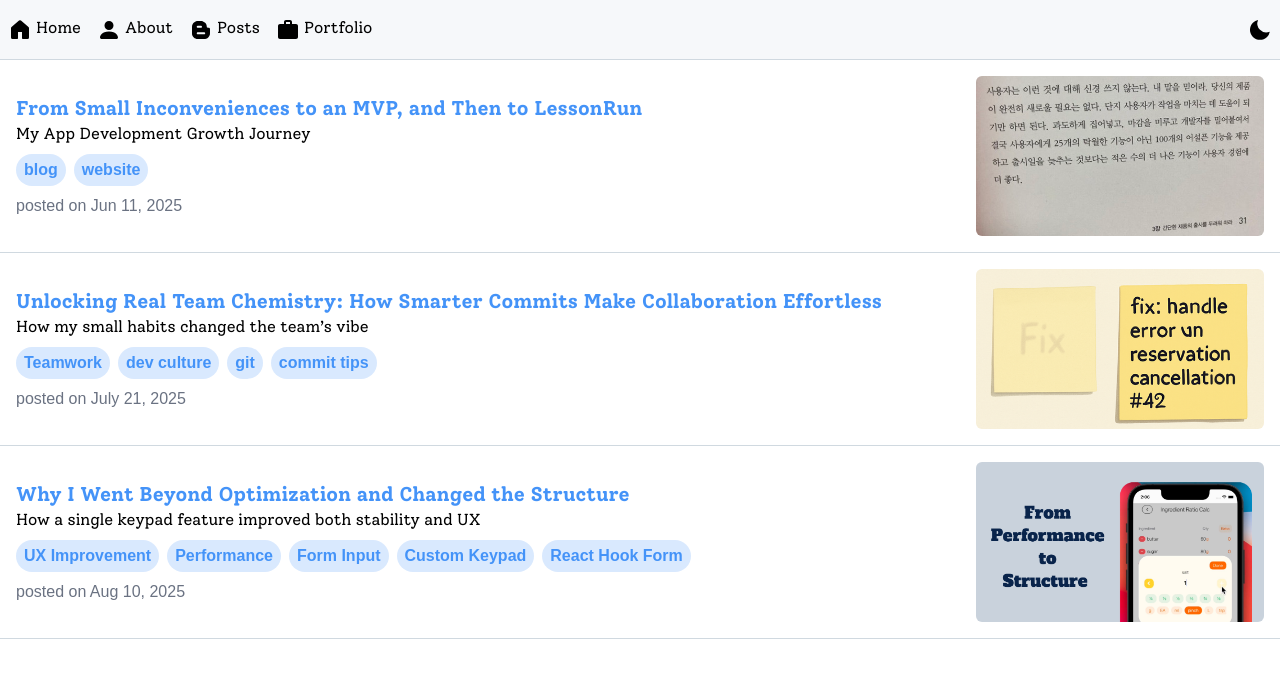
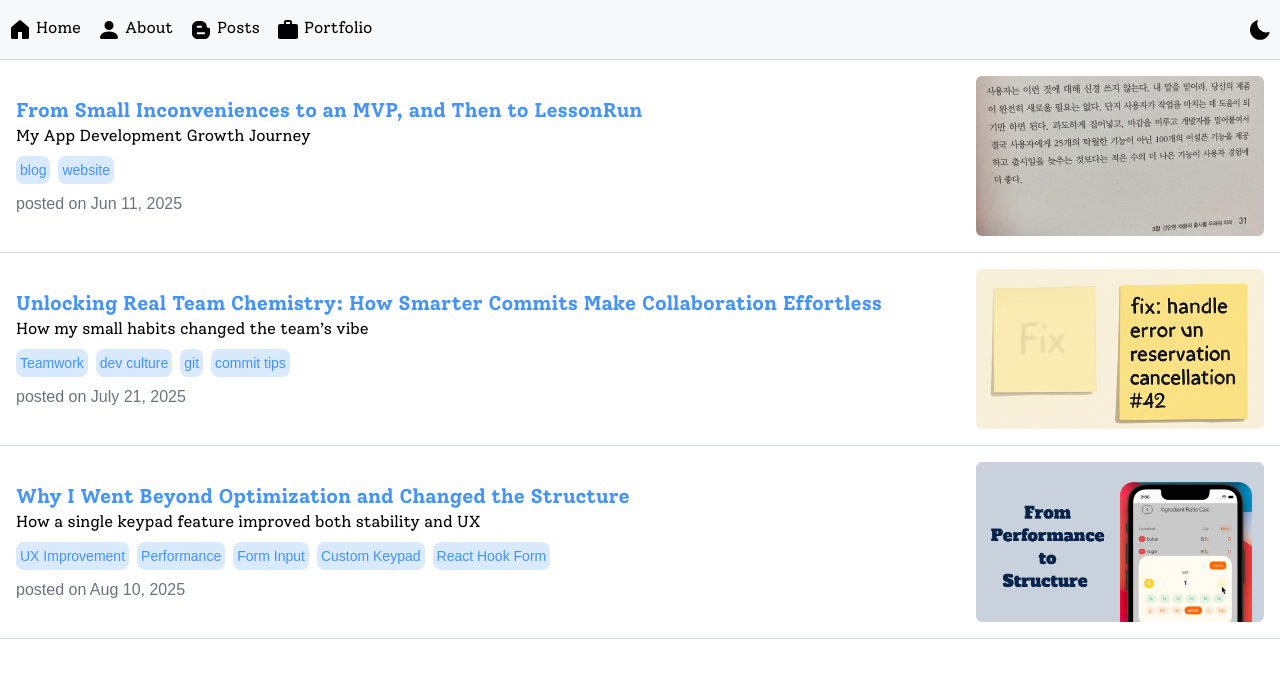
Before and after one commit to letsgojieun/letsgojieun.dev, a Next.js app: page /posts in a window 1280 px wide. Shown: the top 678 px of the page. Built offline with nearby package versions, Linux system fonts and the light colour scheme; a web font is replaced by a local one.

Commit message:
:lipstick: style: improve tag badge layout and styling
Remove margin-right in favor of container gap for consistent spacing and adjust font size to text-sm for better readability

```diff
--- a/src/components/post/PostItem.tsx
+++ b/src/components/post/PostItem.tsx
@@ -22,7 +22,7 @@ export const PostItem = ({ post, idx }: PostItemProps) => {
           </h1>
           <p className="text-md md:text-base">{post.description}</p>
         </div>
-        <div>
+        <div className="flex flex-wrap gap-2">
           {post.tags.map((tag) => (
             <TagBadge key={tag} tag={tag} />
           ))}
--- a/src/components/post/PostSidebar.tsx
+++ b/src/components/post/PostSidebar.tsx
@@ -13,7 +13,7 @@ export const PostSidebar = ({
         <h2 className="text-md md:text-base font-semibold">Description</h2>
         <p>{description}</p>
       </div>
-      <div>
+      <div className="flex flex-wrap gap-2">
         {tags.map((tag) => (
           <TagBadge key={tag} tag={tag} />
         ))}
--- a/src/components/post/TagBadge.tsx
+++ b/src/components/post/TagBadge.tsx
@@ -1,9 +1,6 @@
 export const TagBadge = ({ tag }: { tag: string }) => {
   return (
-    <span
-      className="text-blue bg-blue/20 rounded-full px-2 py-1 mr-2
-    font-gaegu font-semibold inline-block button-hover"
-    >
+    <span className="text-blue bg-blue/20 rounded-lg p-1 text-sm font-gaegu inline-block button-hover">
       {tag}
     </span>
   );
```
